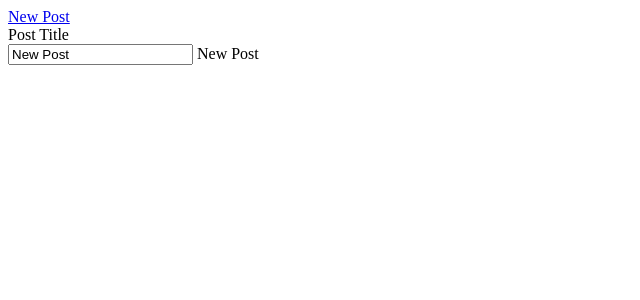
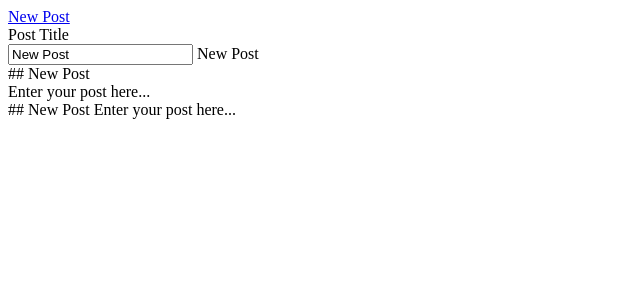
Before and after one commit to ono5/vuejs-with-typescript, a Vue app: page /posts/new in a window 1280 px wide. Shown: the top 300 px of the page, without its empty margins (0-640 px from the left). Built offline with nearby package versions, Linux system fonts and the light colour scheme; the HTML template or start-up script is replaced by a standard one.

Commit message:
feat: Added Rendering Markdown

```diff
--- a/src/PostWriter.vue
+++ b/src/PostWriter.vue
@@ -10,15 +10,17 @@
           </div>
         </div>
       </div>
+  </div>
 
-      <div class="colunns">
-        <div class="column is-one-half">
-          <div class="contenteditable" id="markdown" ref="contentEditable" />
-        </div>
-        <div class="column is-one-half"></div>
-      </div>
+  <div class="columns">
+    <div class="column is-one-half">
+      <div contenteditable id="markdown" ref="contentEditable" @input="handleEdit" />
+    </div>
+    <div class="column is-one-half">
+      {{ markdown }}
     </div>
   </div>
+</div>
 </template>
 
 <script lang="ts">
@@ -38,14 +40,22 @@ export default defineComponent({
   setup(props) {
     const title = ref(props.post.title)
     const contentEditable = ref<null | HTMLDivElement>(null)
+    const markdown = ref(props.post.markdown)
+
+    const handleEdit = () => {
+      markdown.value = contentEditable.value.innerText
+    }
 
     onMounted(() => {
-      console.log(contentEditable.value)
+      console.log(markdown)
+      contentEditable.value.innerText = markdown.value
     })
 
     return {
       title,
-      contentEditable
+      contentEditable,
+      handleEdit,
+      markdown
     }
   }
 })
```
